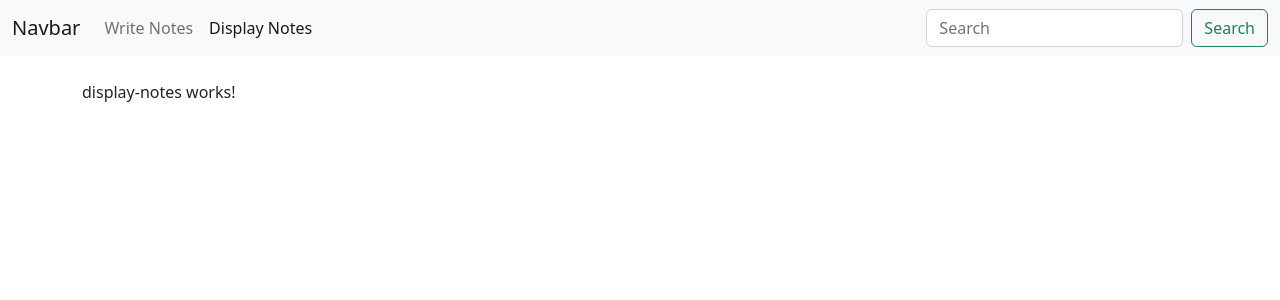
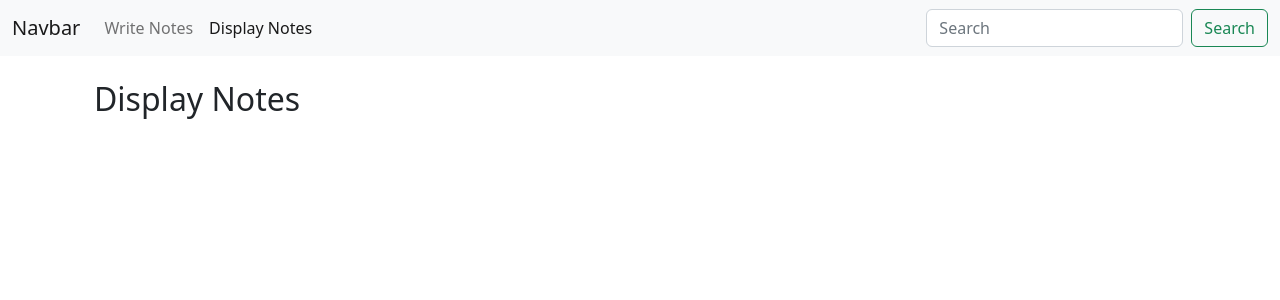
Before and after one commit to SimonS2019/hostinger-ng-test, an Angular app in the folder hostinger-ng-test/: page /display-notes in a window 1280 px wide. Shown: the top 300 px of the page. Built offline with nearby package versions, Linux system fonts and the light colour scheme.

Commit message:
Refactor display-notes component to show a list of notes

```diff
--- a/hostinger-ng-test/src/app/display-notes/display-notes.component.html
+++ b/hostinger-ng-test/src/app/display-notes/display-notes.component.html
@@ -1 +1,6 @@
-<p>display-notes works!</p>
+<div class="container mt-4">
+    <h2>Display Notes</h2>
+    <ul class="list-group mt-4">
+      <li *ngFor="let note of notes" class="list-group-item">{{ note }}</li>
+    </ul>
+  </div>
--- a/hostinger-ng-test/src/app/display-notes/display-notes.component.ts
+++ b/hostinger-ng-test/src/app/display-notes/display-notes.component.ts
@@ -1,10 +1,17 @@
-import { Component } from '@angular/core';
+import { Component, OnInit } from '@angular/core';
+import { NotesService } from '../notes.service';
 
 @Component({
   selector: 'app-display-notes',
   templateUrl: './display-notes.component.html',
   styleUrls: ['./display-notes.component.css']
 })
-export class DisplayNotesComponent {
+export class DisplayNotesComponent implements OnInit {
+  notes: string[] = [];
 
+  constructor(private notesService: NotesService) {}
+
+  ngOnInit() {
+    this.notes = this.notesService.getNotes();
+  }
 }
```
